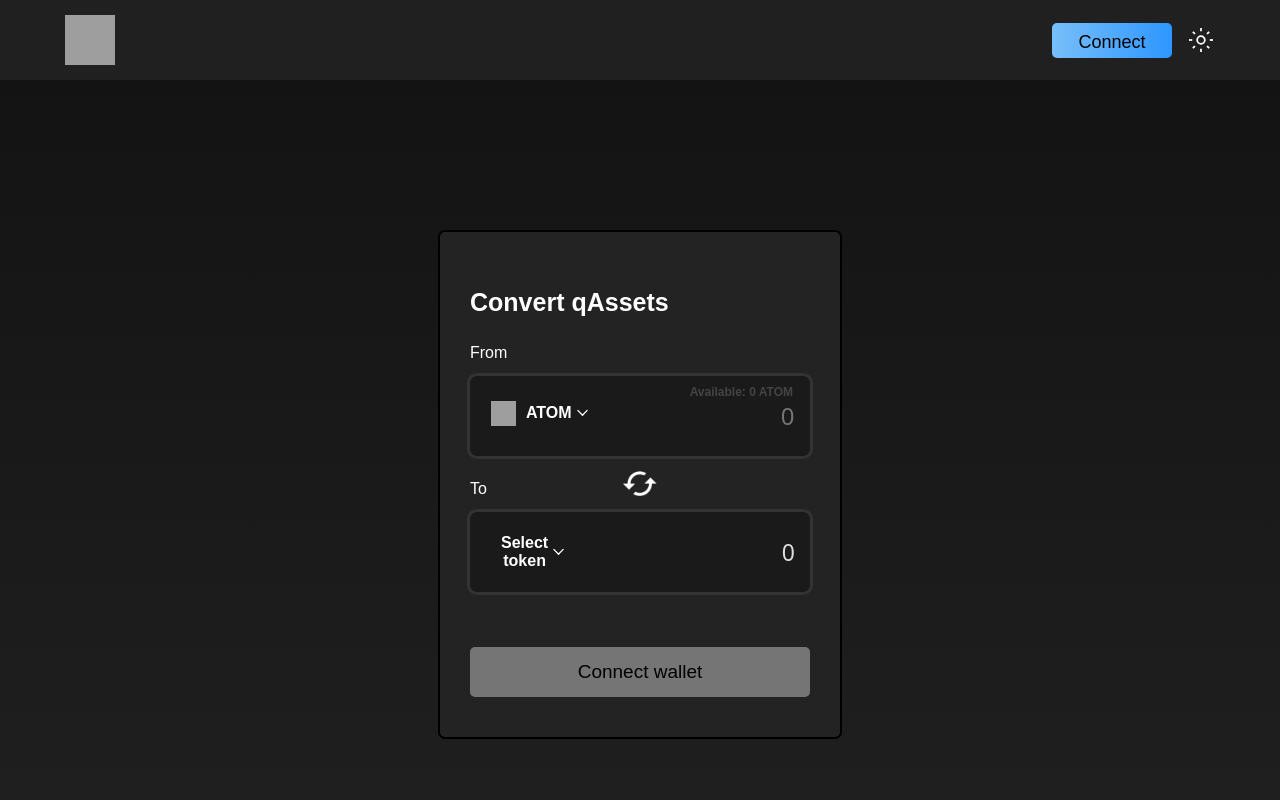
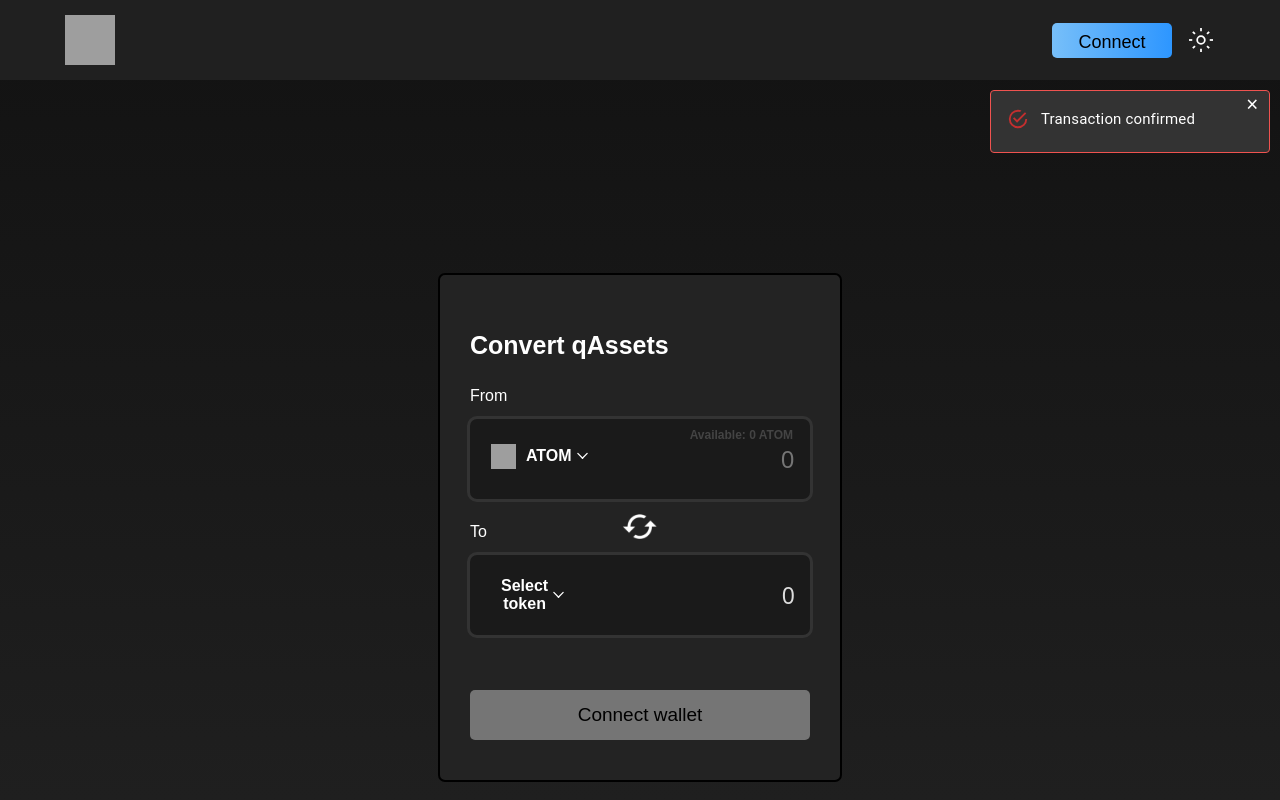
Before and after one commit to QubeLedger/minter-frontend, a React (Create React App) app: page / in a window 1280 px wide. Built offline with nearby package versions, Linux system fonts and the light colour scheme; grey boxes are pictures that could not be loaded; a web font is replaced by a local one.

Commit message:
feat: add-alert

```diff
--- /dev/null
+++ b/src/components/Alert/Alert.tsx
@@ -0,0 +1,53 @@
+import styled from 'styled-components'
+import Alert from "@mui/material/Alert";
+import Stack from "@mui/material/Stack";
+
+const AlertStack = styled.div`
+    width: 280px;
+    margin-left: auto;
+    margin-top: 10px;
+    margin-right: 10px;
+    position: relative;
+    box-shadow: inset;
+    align-items: center;
+    display: flex;
+`
+
+const AlertClose = styled.h3`
+  font-size: 21px;
+  font-family: system-ui, -apple-system, BlinkMacSystemFont,
+  'Segoe UI', Roboto, Oxygen, Ubuntu, Cantarell, 'Open Sans',
+  'Helvetica Neue', sans-serif;
+  position: absolute;
+  margin-left: 12.2em;
+  margin-top: 0px;
+  color: white;
+  font-weight: 500;
+  cursor: pointer;
+
+`
+
+const alertTextStyle = {
+  color: "white",
+  height: "45px",
+  fontSize: "15px",
+  paddingTop: "10px"
+};
+
+export default function AlertBlock() {
+    return (
+      <AlertStack>
+        <Stack sx={{
+       width: "100%",
+       background: "#333",
+       borderRadius: "5px",
+       contrastText: 'white',
+       }}>
+          <Alert variant="outlined" severity="success" color="error" style={alertTextStyle}>
+            Transaction confirmed
+          </Alert>
+          <AlertClose>×</AlertClose>
+        </Stack>
+      </AlertStack>
+    );
+  }
--- a/src/components/MainPages/MainPages.tsx
+++ b/src/components/MainPages/MainPages.tsx
@@ -1,6 +1,7 @@
 import styled from 'styled-components'
 import { MainHeader } from '../Headers/MainHeader/MainHeader'
 import Container from '../index'
+import Alert from '../Alert/Alert'
 
 const App = styled.div `
     height: 100vh;
@@ -16,6 +17,7 @@ export const MainPages = () => {
     return(
         <App>
             <MainHeader></MainHeader>
+            <Alert></Alert>
             <Container></Container>
         </App>
     )
--- a/src/components/Modal/TokenModal/TokenModalFrom.tsx
+++ b/src/components/Modal/TokenModal/TokenModalFrom.tsx
@@ -4,7 +4,6 @@ import styled from 'styled-components';
 import { animated } from '@react-spring/web';
 import { TokensCollateral, TokensQAsset } from '../../Tokens/Tokens';
 import loop from '../../../assets/svg/loop.svg'
-import atom from '../../../assets/svg/AtomLogo.svg'
 import arrow from '../../../assets/svg/InfoArrrowDown.svg'
 import { useTokenFrom } from '../../../hooks/useTokenFrom';
 import { useShowModalFrom } from '../../../hooks/useShowModal';
--- a/src/components/index.tsx
+++ b/src/components/index.tsx
@@ -10,7 +10,7 @@ const MainContainer = styled.div `
     max-width: 400px;
     max-height:100%;
     background-color: #232323;
-    margin-top:150px;
+    margin-top:120px;
     margin-bottom: auto;
     border-radius:7px;
     margin-left: auto;
--- a/src/index.tsx
+++ b/src/index.tsx
@@ -1,6 +1,7 @@
 import React from 'react';
 import ReactDOM from 'react-dom/client';
 import App from './App';
+
 
 
 const root = ReactDOM.createRoot(
```
Also changed, not shown: package.json (+10 -5 lines), 1 other file (tests, documents, lock files or other folders).
